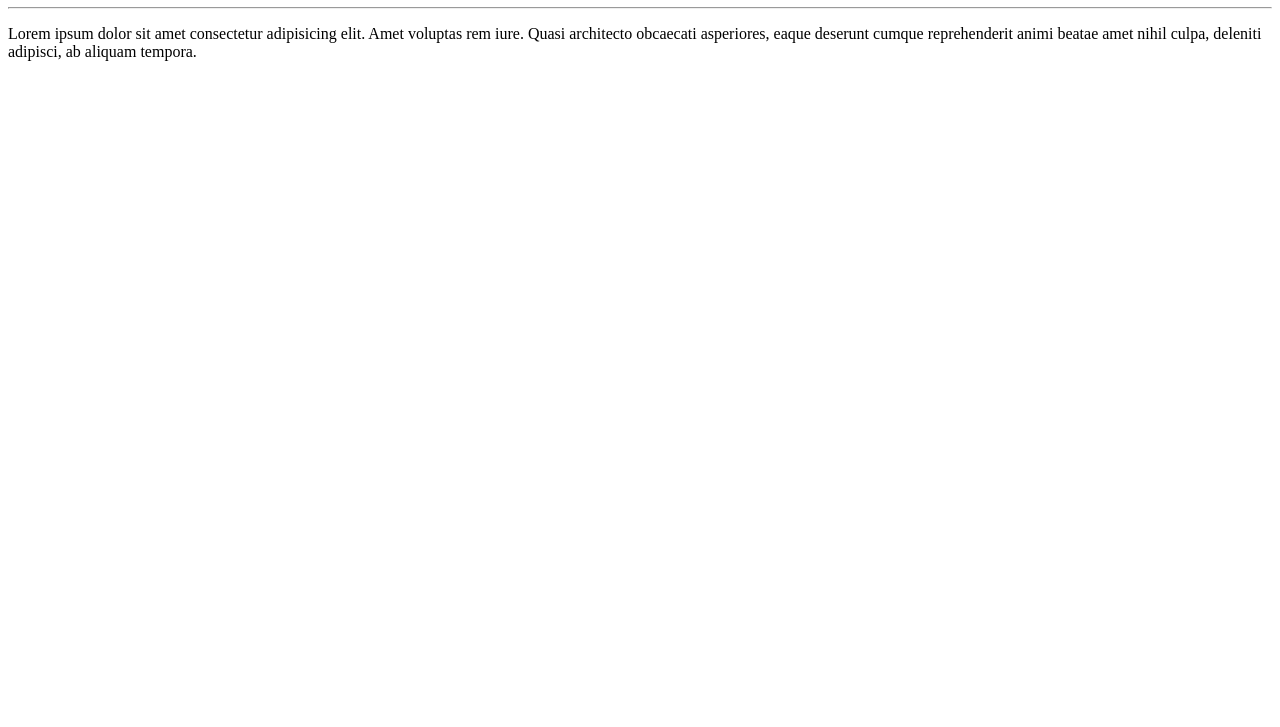
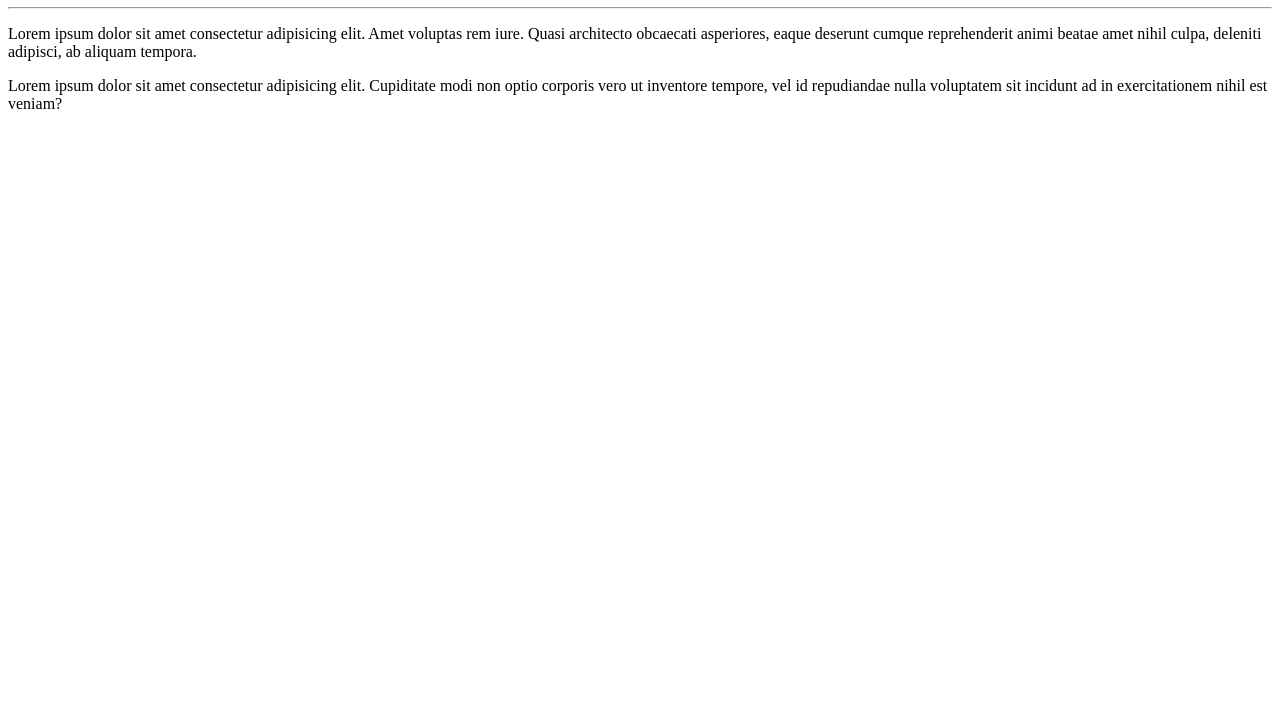
Before and after one commit to denzelmilan/PGDI, a plain HTML site: page index.html in a window 1280 px wide. Shown: the part 73-800 px from the top of the page. Drawn offline with Linux system fonts and the light colour scheme.

Commit message:
adicionei um paragrafo

```diff
--- a/index.html
+++ b/index.html
@@ -9,6 +9,6 @@
     <h1>Bem Vindo</h1>
     <hr>
     <p>Lorem ipsum dolor sit amet consectetur adipisicing elit. Amet voluptas rem iure. Quasi architecto obcaecati asperiores, eaque deserunt cumque reprehenderit animi beatae amet nihil culpa, deleniti adipisci, ab aliquam tempora.</p>
-
+    <p>Lorem ipsum dolor sit amet consectetur adipisicing elit. Cupiditate modi non optio corporis vero ut inventore tempore, vel id repudiandae nulla voluptatem sit incidunt ad in exercitationem nihil est veniam?</p>
 </body>
 </html>
```
